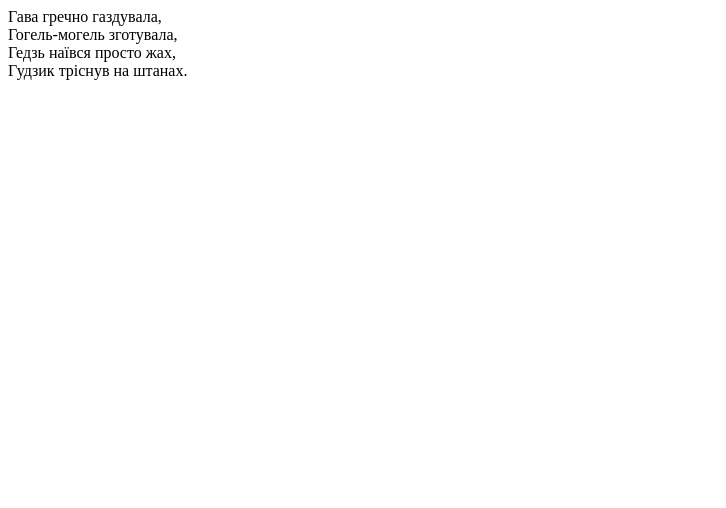
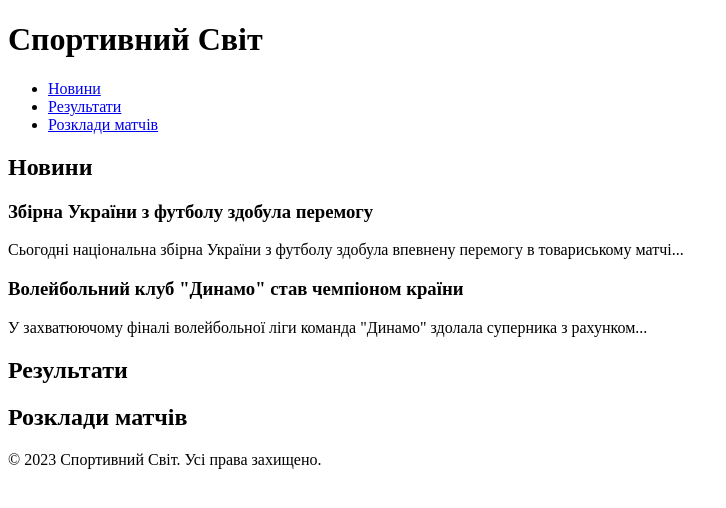
Before and after one commit to Ender353s/Mobileversion, a plain HTML site: page index.html in a window 1280 px wide. Shown: the whole page, without its empty margins (0-726 px from the left). Drawn offline with Linux system fonts and the light colour scheme.

Commit message:
Update index.html

```diff
--- a/index.html
+++ b/index.html
@@ -1,14 +1,47 @@
-<html>
+<!DOCTYPE html>
+<html lang="uk">
 <head>
-<title>My site</title>
+    <meta charset="UTF-8">
+    <meta name="viewport" content="width=device-width, initial-scale=1.0">
+    <title>Спортивний Світ</title>
 </head>
 <body>
-<p>Гава гречно газдувала,<br>
-Гогель-могель зготувала,<br>
-Гедзь наївся просто жах,<br>
-Гудзик тріснув на штанах.<br>
-</p>
+    <header>
+        <h1>Спортивний Світ</h1>
+        <nav>
+            <ul>
+                <li><a href="#новини">Новини</a></li>
+                <li><a href="#результати">Результати</a></li>
+                <li><a href="#розклади">Розклади матчів</a></li>
+            </ul>
+        </nav>
+    </header>
 
+    <section id="новини">
+        <h2>Новини</h2>
+        <article>
+            <h3>Збірна України з футболу здобула перемогу</h3>
+            <p>Сьогодні національна збірна України з футболу здобула впевнену перемогу в товариському матчі...</p>
+        </article>
+        <article>
+            <h3>Волейбольний клуб "Динамо" став чемпіоном країни</h3>
+            <p>У захватюючому фіналі волейбольної ліги команда "Динамо" здолала суперника з рахунком...</p>
+        </article>
+        <!-- Додайте інші новини тут -->
+    </section>
 
+    <section id="результати">
+        <h2>Результати</h2>
+        <!-- Додайте таблиці з останніми спортивними результатами -->
+    </section>
+
+    <section id="розклади">
+        <h2>Розклади матчів</h2>
+        <!-- Додайте розклади майбутніх матчів і змагань -->
+    </section>
+
+    <footer>
+        <p>&copy; 2023 Спортивний Світ. Усі права захищено.</p>
+    </footer>
 </body>
 </html>
```
